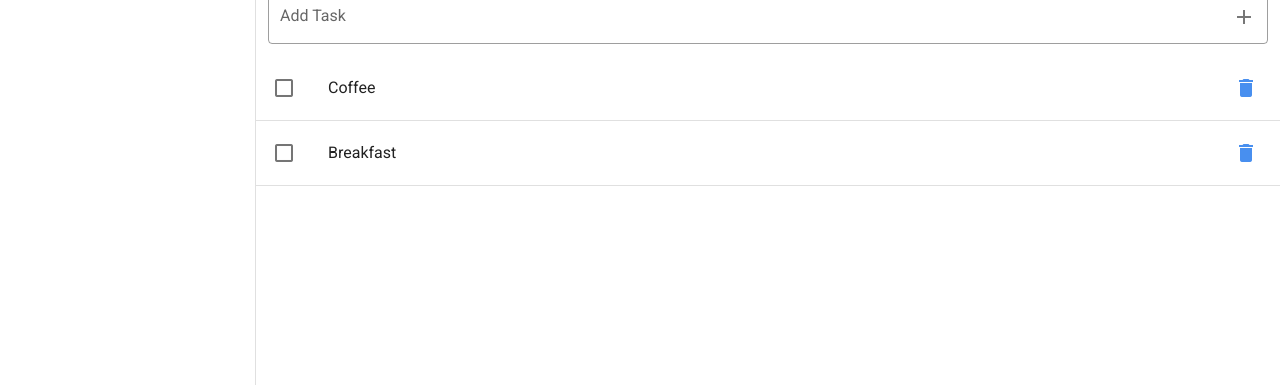
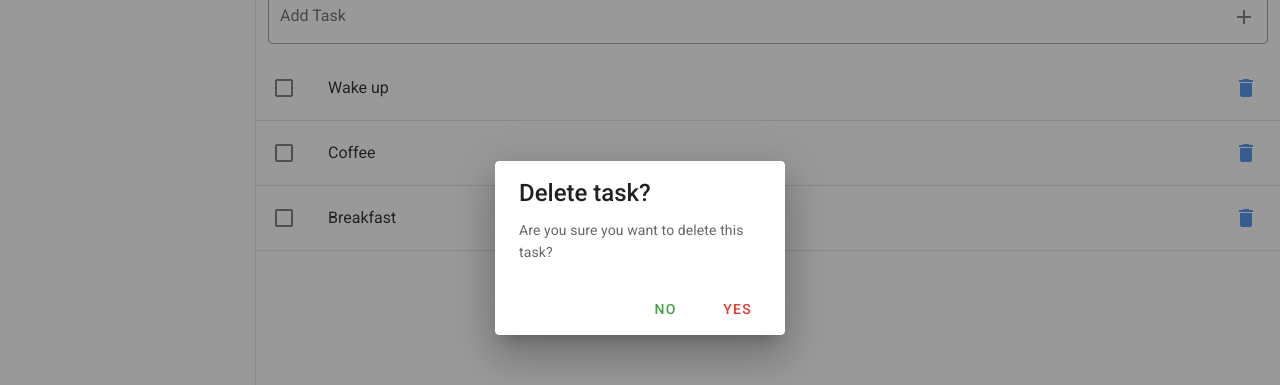
Before and after one commit to Gonciarov/vue_todo, a Vue app: page /#/ in a window 1280 px wide. Both pictures are taken after a click on the button 1246 px from the left and 240 px from the top of the page. Shown: the part 152-537 px from the top of the page. Built offline with nearby package versions, Linux system fonts and the light colour scheme.

Commit message:
dialog delete added

```diff
--- /dev/null
+++ b/src/components/Todo/Dialogs/DialogDelete.vue
@@ -0,0 +1,43 @@
+<template>
+  <v-dialog
+      :value="true"
+      persistent
+      max-width="290"
+    >
+
+      <v-card>
+        <v-card-title class="headline">
+          Delete task?
+        </v-card-title>
+        <v-card-text>Are you sure you want to delete this task?</v-card-text>
+        <v-card-actions>
+          <v-spacer></v-spacer>
+          <v-btn
+            @click="$emit('close')"
+            color="green darken-1"
+            text
+
+          >
+            No
+          </v-btn>
+          <v-btn
+            @click="$store.dispatch('deleteTask', task.id)"
+            color="red darken-1"
+            text
+          >
+            Yes
+          </v-btn>
+        </v-card-actions>
+      </v-card>
+    </v-dialog>
+</template>
+
+<script>
+export default {
+    props: ['task']
+}
+</script>
+
+<style>
+
+</style>
--- a/src/components/Todo/Task.vue
+++ b/src/components/Todo/Task.vue
@@ -17,7 +17,7 @@
 
           <v-list-item-action>
           <v-btn
-            @click.stop="$store.dispatch('deleteTask', task.id)"
+            @click.stop="dialogs.delete = true"
             icon>
             <v-icon color="primary lighten-1">mdi-delete</v-icon>
           </v-btn>
@@ -27,15 +27,32 @@
         </v-list-item>
 
     <v-divider></v-divider>
+    <dialog-delete
+      v-if="dialogs.delete"
+      @close="dialogs.delete = false"
+      :task="task"
+      />
     </div>
 </template>
 
 <script>
+import DialogDelete from './Dialogs/DialogDelete.vue'
 export default {
-    props: ['task']
+    props: ['task'],
+    data() {
+      return {
+      dialogs: {
+        delete: false
+      }
+      }
+    },
+    components: {
+      'dialog-delete': require('@/components/Todo/Dialogs/DialogDelete.vue').default
+    }
 }
 </script>
 
-<style>
+<st
+        DialogDeleteyle>
 
 </style>
```
